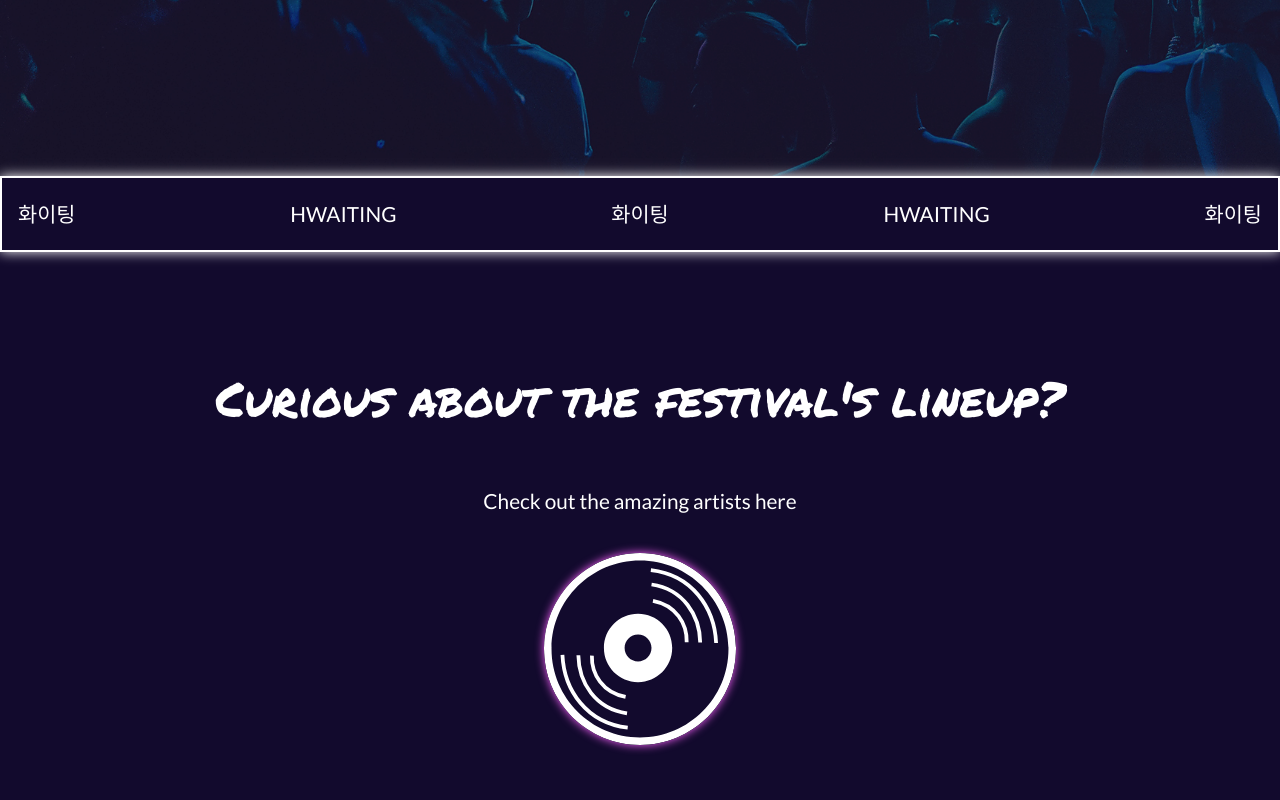
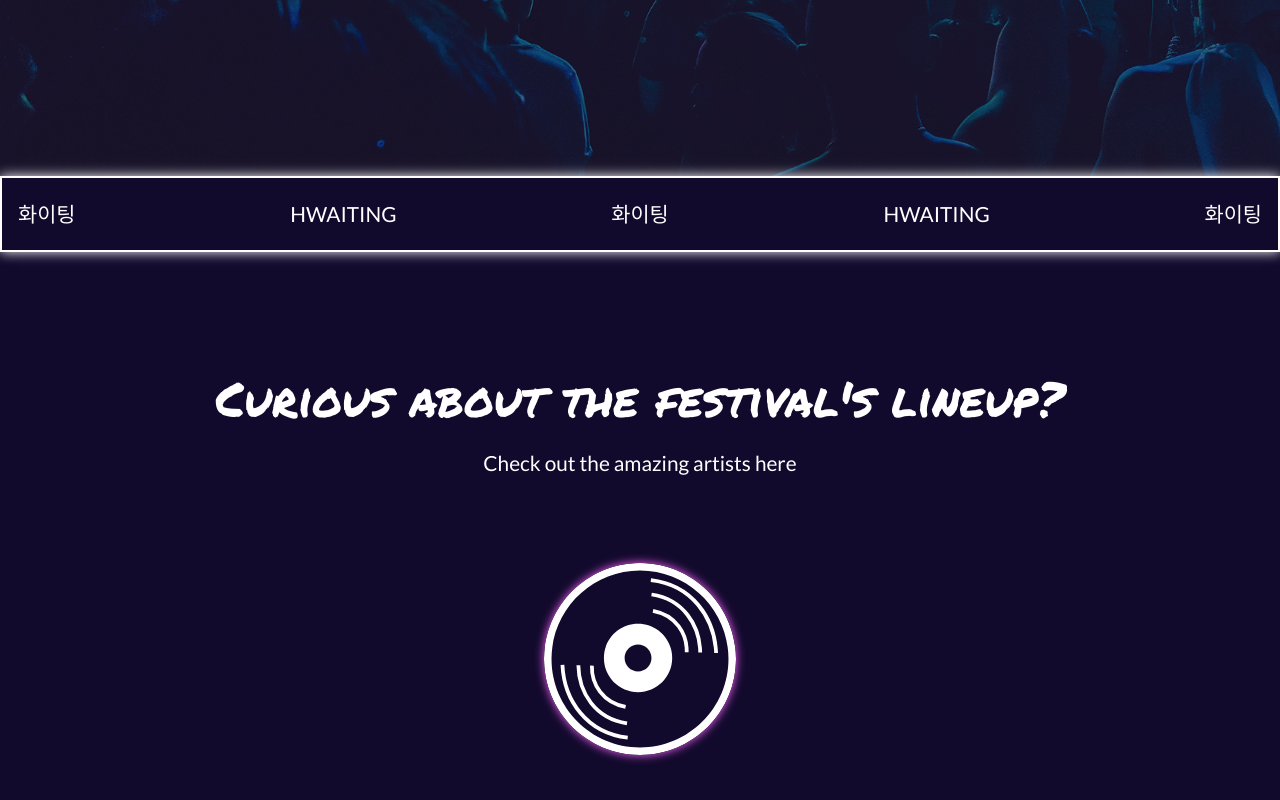
Before and after one commit to caro112f/hwaiting-booking, a React (Create React App) app: page / in a window 1280 px wide. Shown: the part 624-1424 px from the top of the page. Built offline with nearby package versions, Linux system fonts and the light colour scheme.

Commit message:
bit of styling home

```diff
--- a/src/routes/Home.jsx
+++ b/src/routes/Home.jsx
@@ -24,8 +24,10 @@ export default function Home(props) {
         <p>화이팅</p>
       </section>
       <section id="home-program-section">
-        <h2>Curious about the festival's lineup?</h2>
-        <p id="home-program-text">Check out the amazing artists here</p>
+        <div>
+          <h2>Curious about the festival's lineup?</h2>
+          <p id="home-program-text">Check out the amazing artists here</p>
+        </div>
         {/*     <Link
           id="home-program-link"
           to={{ pathname: "https://www.youtube.com/" }}
--- a/src/sass/layout/_home.scss
+++ b/src/sass/layout/_home.scss
@@ -40,7 +40,7 @@
 
   h2 {
     text-align: center;
-    padding: 6rem 0rem 3rem 0rem;
+    padding: 6rem 0rem 10px 0rem;
   }
   #highlights {
     background-color: vars.$background-blue;
@@ -78,13 +78,16 @@
 }
 
 #home-program-img {
-  margin-top: 2rem;
+  margin-top: 3rem;
   max-width: 12rem;
   margin-inline: auto;
   border-radius: 100%;
   box-shadow: 0px 0px 10px vars.$lightneonpink;
   transition: transform 0.7s ease-in-out;
   -webkit-transition: 0.7s ease-in-out;
+  @include mixins.bp-medium {
+    margin-top: 5rem;
+  }
 
   &:hover {
     box-shadow: 0px 0px 22px vars.$lightneonpink;
```
